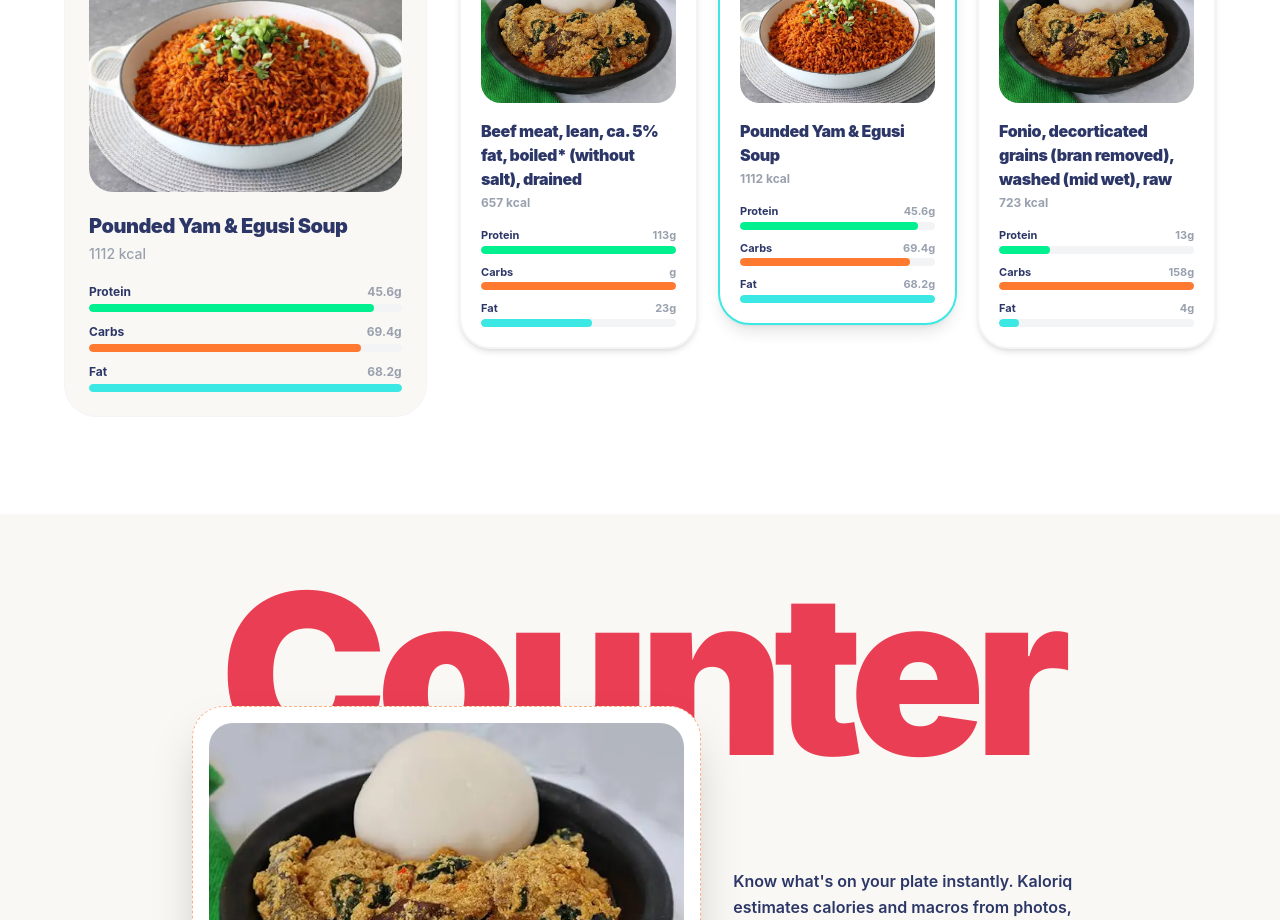
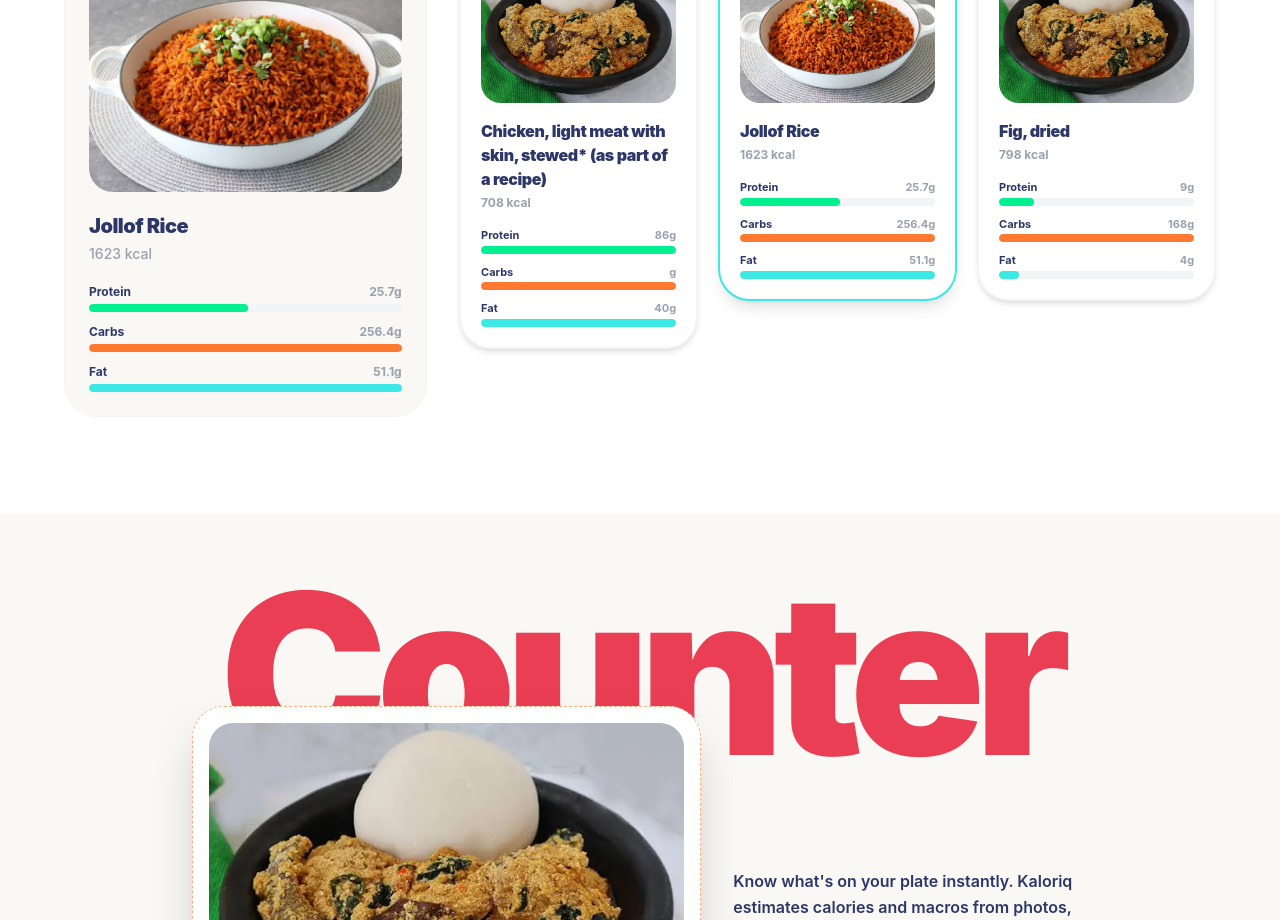
Before and after one commit to joshuaihesiulo/Calorie-Site, a React (Vite) app in the folder Calorie-Counter/: page / in a window 1280 px wide. Shown: the part 2100-3020 px from the top of the page. Built offline with nearby package versions, Linux system fonts and the light colour scheme; no server answers; a web font is replaced by a local one.

Commit message:
Update MealSwap scanned meal to Jollof Rice with real 1623 kcal nutrition data

```diff
--- a/Calorie-Counter/src/views/MealSwapSection.jsx
+++ b/Calorie-Counter/src/views/MealSwapSection.jsx
@@ -13,12 +13,12 @@ function MacroBar({ value, max, color }) {
 }
 
 const FEATURED = {
-  name: 'Pounded Yam & Egusi Soup',
-  calories: 1112,
-  protein: 45.6,
-  carbs: 69.4,
-  fat: 68.2,
-  grams: 460,
+  name: 'Jollof Rice',
+  calories: 1623,
+  protein: 25.7,
+  carbs: 256.4,
+  fat: 51.1,
+  grams: 650,
   image: REAL_FOOD_IMAGES.heroLeft,
 };
 
@@ -76,7 +76,7 @@ export default function MealSwapSection() {
                 Scanned Meal · 95% confidence
               </span>
               <div className="rounded-[1.5rem] overflow-hidden aspect-[4/3] mb-5">
-                <img src={FEATURED.image} alt="Pounded Yam & Egusi Soup" className="w-full h-full object-cover" />
+                <img src={FEATURED.image} alt="Jollof Rice" className="w-full h-full object-cover" />
               </div>
               <h3 className="text-xl font-black text-[#2C3768] tracking-tight mb-1">{FEATURED.name}</h3>
               <p className="text-gray-400 text-sm font-medium mb-5">{FEATURED.calories} kcal</p>
@@ -121,7 +121,7 @@ export default function MealSwapSection() {
                       {isOriginal ? 'Scanned meal' : (swap.tags?.[0]?.label || LABELS[pref])}
                     </span>
                     <div className="rounded-[1.25rem] overflow-hidden aspect-[4/3] mb-4">
-                      <img src={SWAP_IMAGES[imageKey] || SWAP_IMAGES.balanced} alt={isOriginal ? 'Pounded Yam & Egusi Soup' : swap.name} className="w-full h-full object-cover" />
+                      <img src={SWAP_IMAGES[imageKey] || SWAP_IMAGES.balanced} alt={isOriginal ? 'Jollof Rice' : swap.name} className="w-full h-full object-cover" />
                     </div>
                     <h4 className="text-base font-black text-[#2C3768] tracking-tight mb-1">{swap.name}</h4>
                     <p className="text-gray-400 text-xs font-bold mb-4">{swap.estimatedCalories || swap.calories} kcal</p>
```
